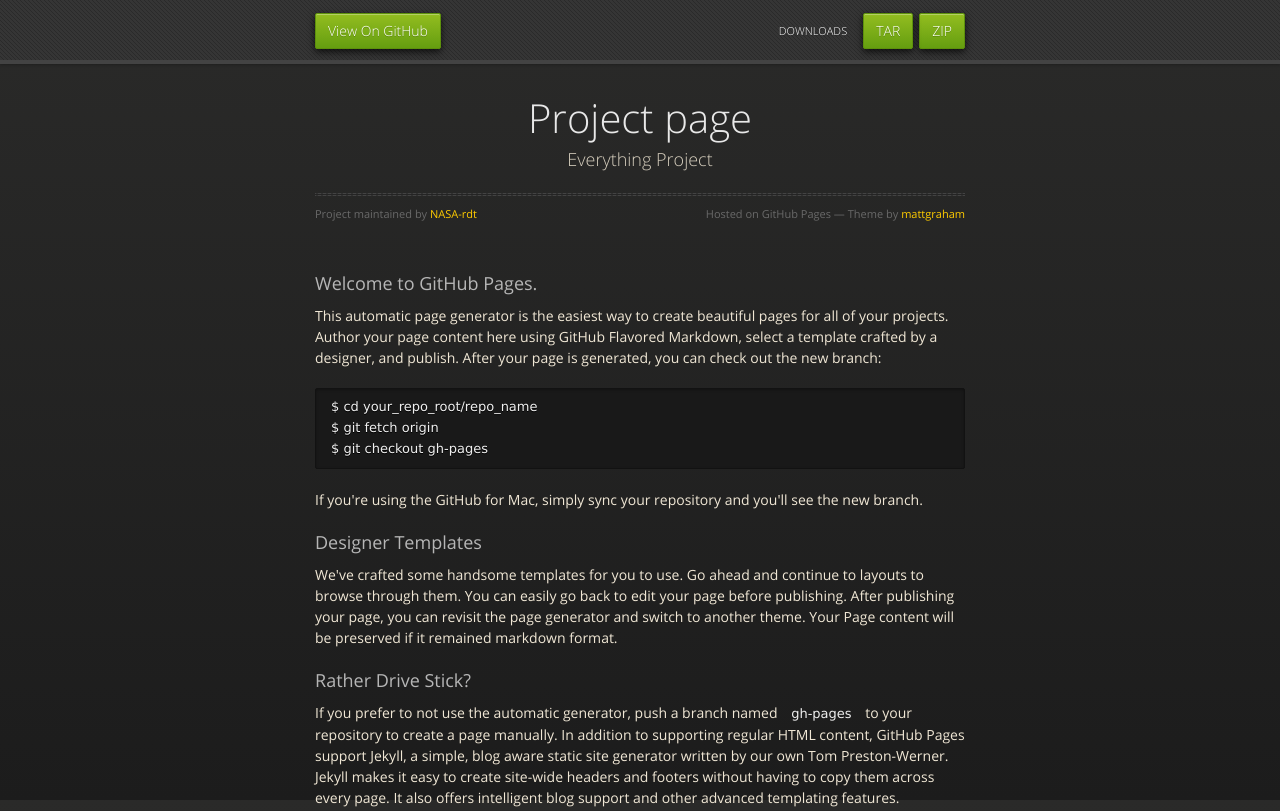
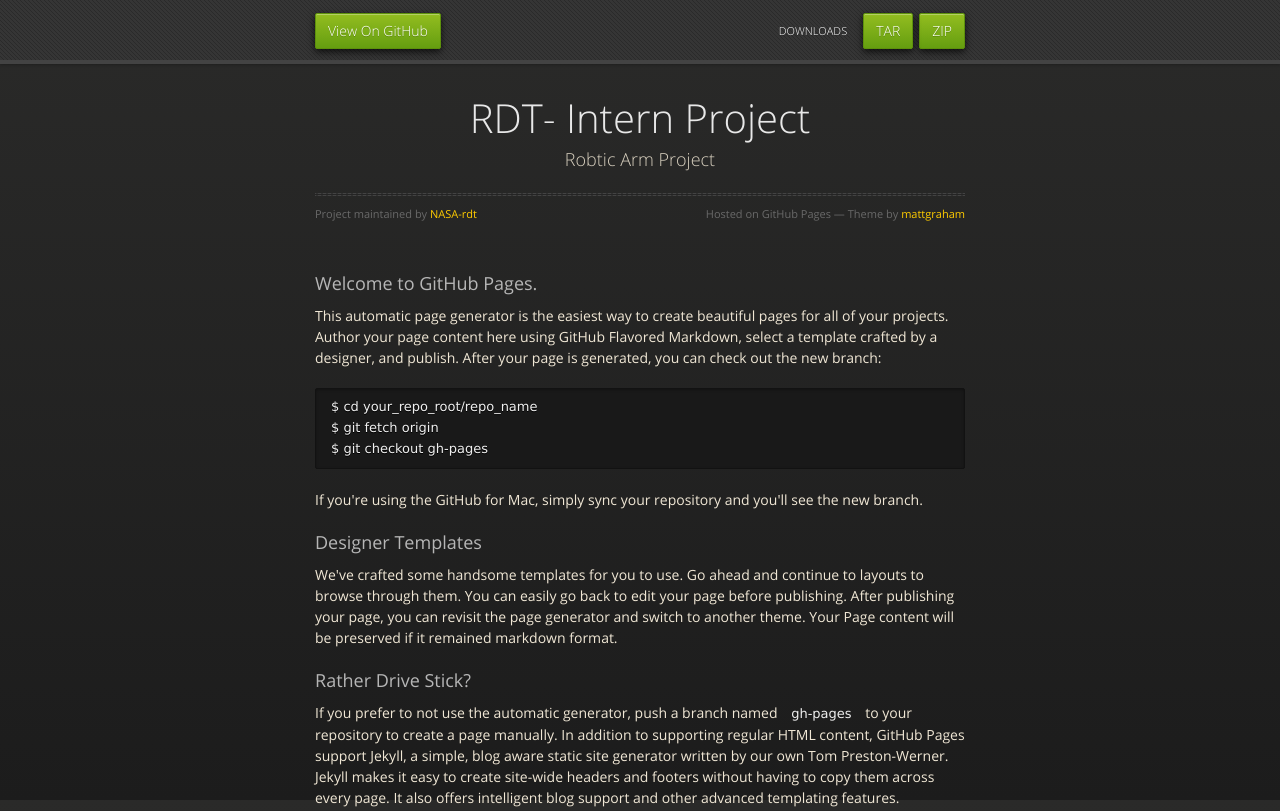
Before and after one commit to NASA-rdt/Home, a plain HTML site: page index.html in a window 1280 px wide. Shown: the top 811 px of the page. Drawn offline with nearby package versions, Linux system fonts and the light colour scheme; a script that the page names is missing.

Commit message:
Update index.html

```diff
--- a/index.html
+++ b/index.html
@@ -31,8 +31,8 @@
 
       <section>
         <div id="title">
-          <h1>Project page</h1>
-          <p>Everything Project</p>
+          <h1>RDT- Intern Project</h1>
+          <p>Robtic Arm Project</p>
           <script src="http://www.gliffy.com/diagramEmbed.js" type="text/javascript"> </script><script type="text/javascript"> gliffy_did = "5905100"; embedGliffy(); </script>
           <hr>
           <span class="credits left">Project maintained by <a href="https://github.com/NASA-rdt">NASA-rdt</a></span>
```
